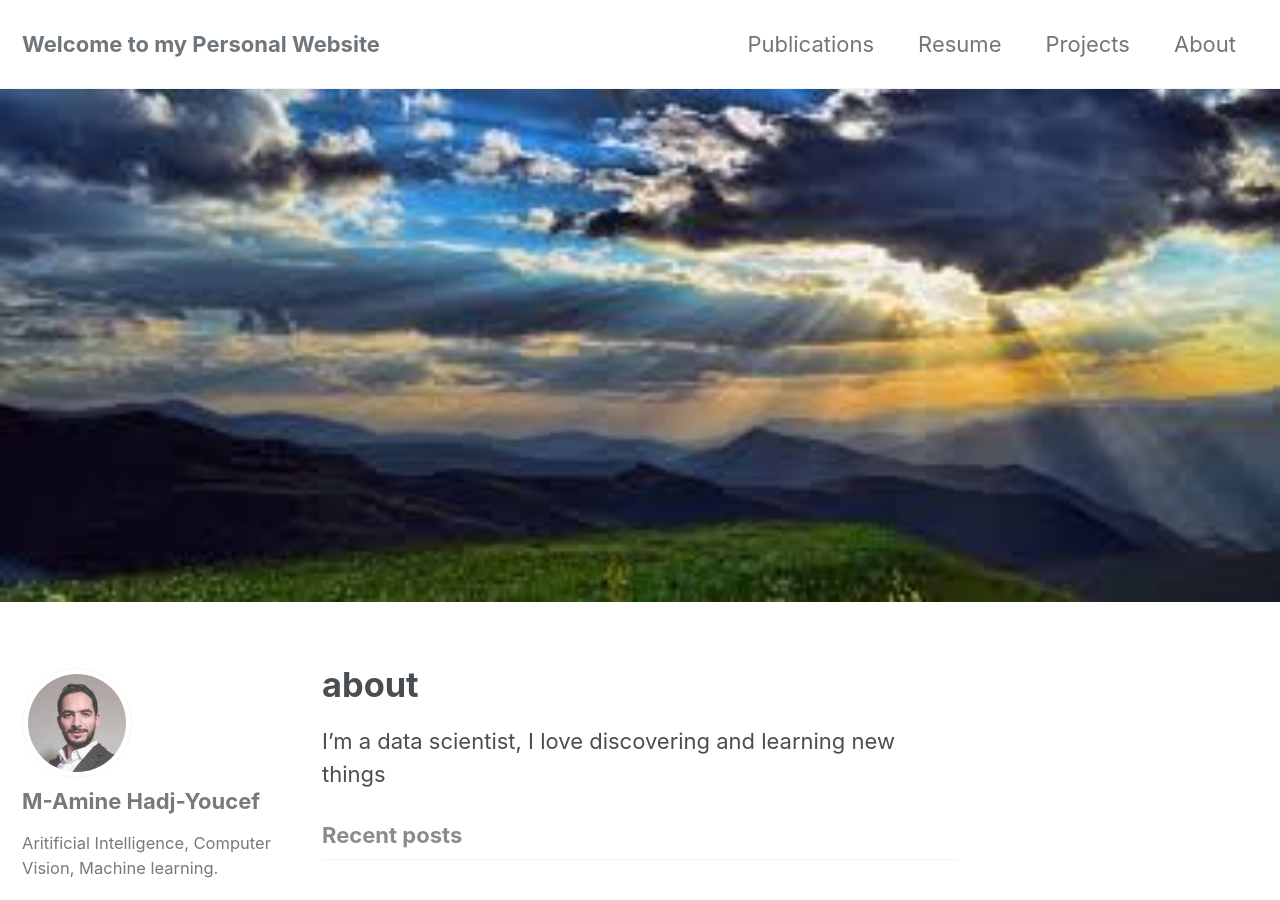
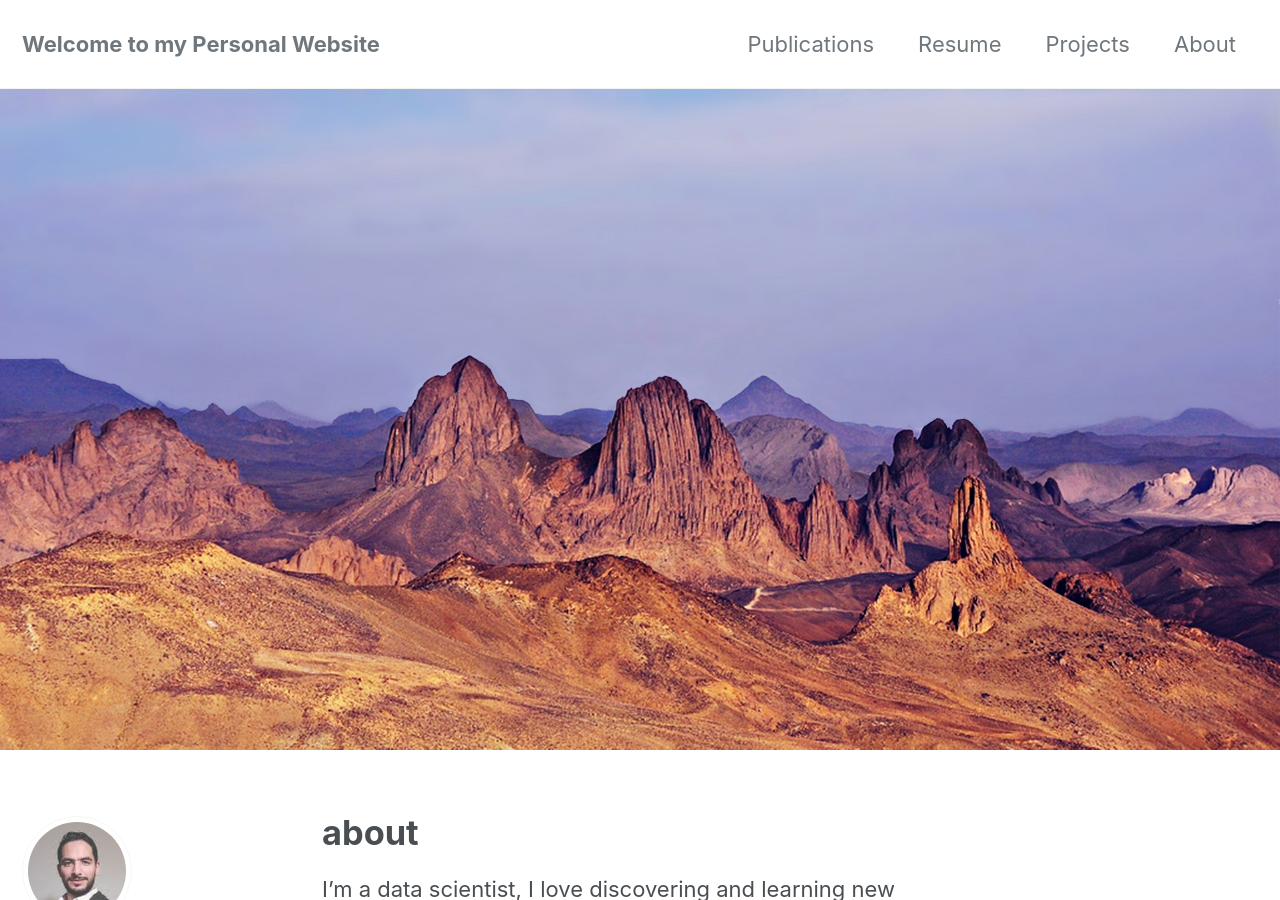
Before and after one commit to amineHY/amine-hadjyoucef.github.io, a Jekyll site: the page built from _pages/about.md, in a window 1280 px wide and 900 px high. Built offline with Jekyll 4.4.1, drawn with Linux system fonts in a browser that asks for light colours; cached includes are drawn as plain includes; nearby versions of some CDN libraries.

Commit message:
update fontpage

```diff
--- a/_data/navigation.yml
+++ b/_data/navigation.yml
@@ -5,7 +5,7 @@ main:
   - title: "Resume"
     url: /resume/
   - title: "Projects"
-    url: /Projects/
+    url: /Projects.md/
   - title: "About"
     url: /about/
   # - title: "Sample Collections"
--- a/_pages/about.md
+++ b/_pages/about.md
@@ -8,7 +8,7 @@ icon: fa-home
 order: 1
 permlink: /about/
 header:
-  image: "/assets/images/nature.jpeg"
+  image: "/assets/images/tamanraset.jpg"
 ---
 
 
```
